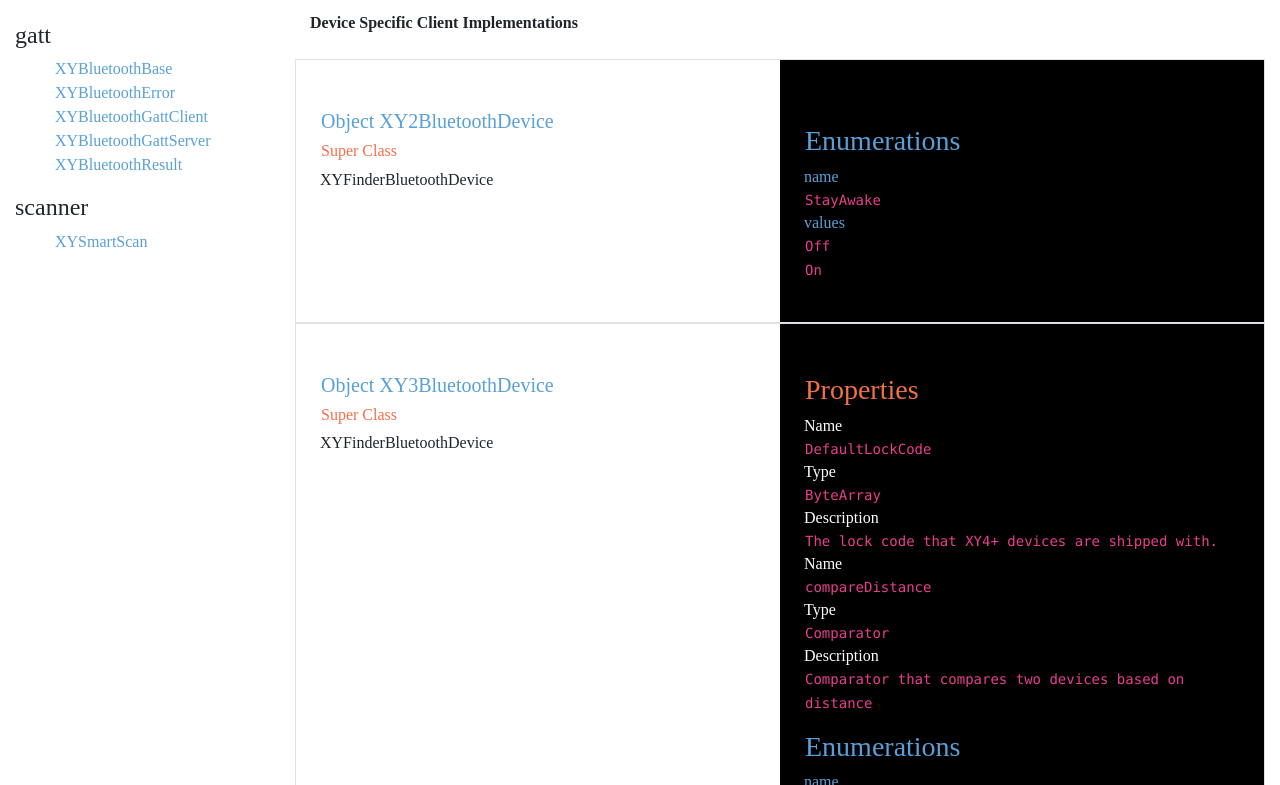
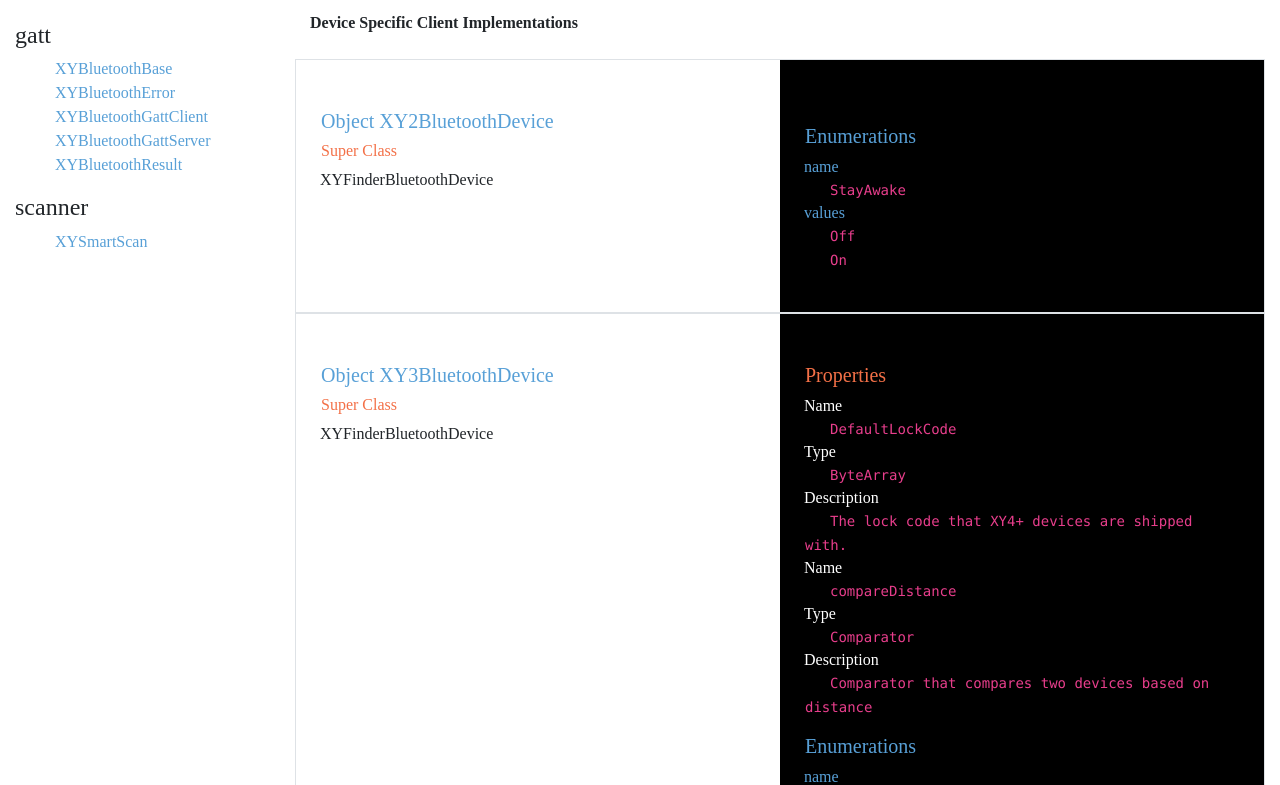
Before and after one commit to XYOracleNetwork-v1/app-reference-react, a React (Create React App) app: page / in a window 1280 px wide. Shown: the part 635-1420 px from the top of the page. Built offline with nearby package versions, Linux system fonts and the light colour scheme.

Commit message:
update code styling

```diff
--- a/src/components/MethodOutputView.js
+++ b/src/components/MethodOutputView.js
@@ -37,29 +37,29 @@ export default class MethodView extends Component {
                 </Col>
                   <Col style={outputStyle}>
                     <br></br>
-                    {object.properties ? <h3 style={xyoOrangeText}>Properties</h3> : <div></div>}
+                    {object.properties ? <h5 style={xyoOrangeText}>Properties</h5> : <div></div>}
                     <div>
                       {(object.properties || []).map(property => (
                         <div>
                           <p>Name</p>
-                          <code>{property.name}</code>
+                          <CodeGrid>{property.name}</CodeGrid>
                           <p>Type</p>
-                          <code>{property.type}</code>
+                          <CodeGrid>{property.type}</CodeGrid>
                           {property.desc ? <p>Description</p> : <p></p>}
-                          <code>{property.desc}</code>
+                          <CodeGrid>{property.desc}</CodeGrid>
                         </div>
                       ))}
                     </div>
                     <div style={smallPadding}>
                       {(object.enumerations || []).map(e => (
                         <div style={xyoBlueText}>
-                          <h3>Enumerations</h3>
+                          <h5>Enumerations</h5>
                           <p>name</p>
-                          <code><a name={`${object.name}`}>{e.name}</a></code>
+                          <CodeGrid><a name={`${object.name}`}>{e.name}</a></CodeGrid>
                           <p>values</p>
                           {(e.values || []).map(val =>
                             <div>
-                              <code>{val.name}</code>
+                              <CodeGrid>{val.name}</CodeGrid>
                             </div>
                           )}
                         </div>
@@ -68,17 +68,17 @@ export default class MethodView extends Component {
                     <div style={smallPadding}>
                     {(object.functions || []).map(f => (
                       <div style={outputStyle}>
-                        <code>{f.name}</code>
+                        <CodeGrid>{f.name}</CodeGrid>
                         <br></br>
                         {(f.parameters || []).map(param =>
                           <div>
                             <p>Functions</p>
-                              <code>{JSON.stringify(param.async)}</code>
+                              <CodeGrid>{JSON.stringify(param.async)}</CodeGrid>
                               {(f.returns || []).map(returns => (
                                 <div>
-                                  <code> async ({param.name}: {param.type}) => {returns.desc}</code>
+                                  <CodeGrid> async ({param.name}: {param.type}) => {returns.desc}</CodeGrid>
                                   <p>Returns</p>
-                                  <code>{returns.type}</code>
+                                  <CodeGrid>{returns.type}</CodeGrid>
                                 </div>
                               ))}
                             </div>
@@ -101,6 +101,12 @@ export default class MethodView extends Component {
       </div>
     )
   }
+}
+
+const CodeGrid = props => {
+  return (
+    <code style={codePad}> {props.children} </code>
+  )
 }
 
 const outputStyle = {
@@ -132,3 +138,7 @@ const smallPadding = {
 const newFont = {
   'fontFamily': 'SF Mono'
 }
+
+const codePad = {
+  'padding-left': '25px'
+}
```
